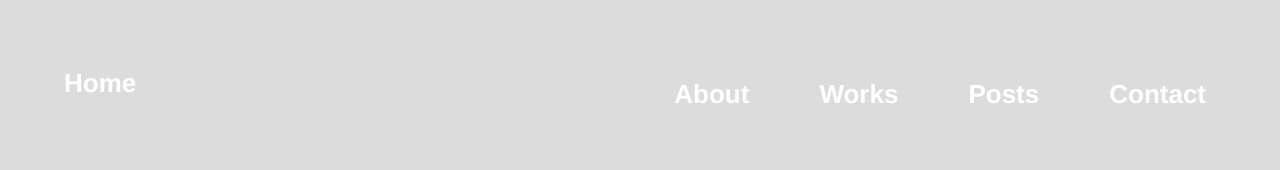
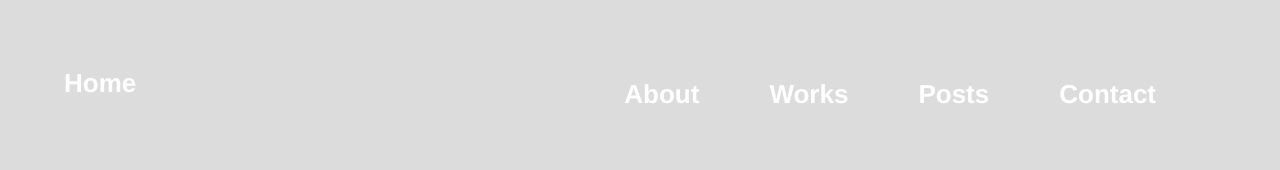
Before and after one commit to taryotaryo/portfoilo, a Vue app: page /post in a window 1280 px wide. Shown: the top 170 px of the page. Built offline with nearby package versions, Linux system fonts and the light colour scheme; no server answers.

Commit message:
create router

```diff
--- a/src/App.vue
+++ b/src/App.vue
@@ -2,7 +2,9 @@
   <div id="app" v-on:mousemove="callChildMethod()">
     <v-cursor ref="child"></v-cursor>
     <v-header v-on:mouseenter="callChildMethod2()"></v-header>
+    <transition>
     <router-view></router-view>
+    </transition>
     <v-footer></v-footer>
   </div>
 </template>
@@ -31,6 +33,16 @@ export default {
 </script>
 
 <style lang="scss">
+.v-enter, .v-leave-to {
+    opacity: 0;
+}
+.v-enter-to, .v-leave {
+    opacity: 1;
+}
+.v-enter-active, .v-leave-active {
+    transition: opacity 300ms;
+}
+
 body {
   background-color: #dcdcdc;
   cursor: none;
--- a/src/components/Header.vue
+++ b/src/components/Header.vue
@@ -1,13 +1,13 @@
 <template>
     <header>
       <div class="header-inner">
-        <div class="header-home" v-on:mouseover="mouseEnter()" v-on:mouseleave="mouseLeave()">Home</div>
+        <router-link to="/"><div class="header-home" v-on:mouseover="mouseEnter()" v-on:mouseleave="mouseLeave()">Home</div></router-link>
         <div class="header-list">
             <ul class="header-lists">
-                <li v-on:mouseover="mouseEnter()" v-on:mouseleave="mouseLeave()">About</li>
-                <li v-on:mouseover="mouseEnter()" v-on:mouseleave="mouseLeave()">Works</li>
-                <li v-on:mouseover="mouseEnter()" v-on:mouseleave="mouseLeave()">Posts</li>
-                <li v-on:mouseover="mouseEnter()" v-on:mouseleave="mouseLeave()">Contact</li>
+                <router-link to="/about"><li v-on:mouseover="mouseEnter()" v-on:mouseleave="mouseLeave()">About</li></router-link>
+                <router-link to="/work"><li v-on:mouseover="mouseEnter()" v-on:mouseleave="mouseLeave()">Works</li></router-link>
+                <router-link to="/post"><li v-on:mouseover="mouseEnter()" v-on:mouseleave="mouseLeave()">Posts</li></router-link>
+                <router-link to="/contact"><li v-on:mouseover="mouseEnter()" v-on:mouseleave="mouseLeave()">Contact</li></router-link>
             </ul>
         </div>
       </div>
@@ -33,6 +33,11 @@ export default {
 header {
   font-weight: bold;
   font-size: 26px;
+
+  a {
+    color: #fff;
+    text-decoration: none;
+  }
 
   .header-home{
     line-height: 3;
--- a/src/router/index.js
+++ b/src/router/index.js
@@ -32,6 +32,11 @@ const routes = [
     path: '/contact',
     name: 'contact',
     component: () => import(/* webpackChunkName: "about" */ '../views/Contact.vue')
+  },
+  {
+    path: '*',
+    redirect: { name: 'Home' },
+    component: Home
   }
 ]
 
--- a/src/views/Contact.vue
+++ b/src/views/Contact.vue
@@ -5,7 +5,7 @@
       <form action="">
         <input type="text" placeholder="Name" name="name" required v-on:mouseover="mouseEnter()" v-on:mouseleave="mouseLeave()" v-on:focus="focus()">
         <input type="email" placeholder="Email" name="email" required v-on:mouseover="mouseEnter()" v-on:mouseleave="mouseLeave()" v-on:focus="focus()">
-        <textarea placeholder="Message" name="message" required v-on:mouseover="mouseEnter()" v-on:mouseleave="mouseLeave()" v-on:focus="focus()" v-on:blur="blur()"></textarea>
+        <textarea placeholder="Message" name="message" required v-on:mouseover="mouseEnter()" v-on:mouseleave="mouseLeave()" v-on:focus="focus()"></textarea>
         <input type="submit" value="Send">
       </form>
     </div>
```
